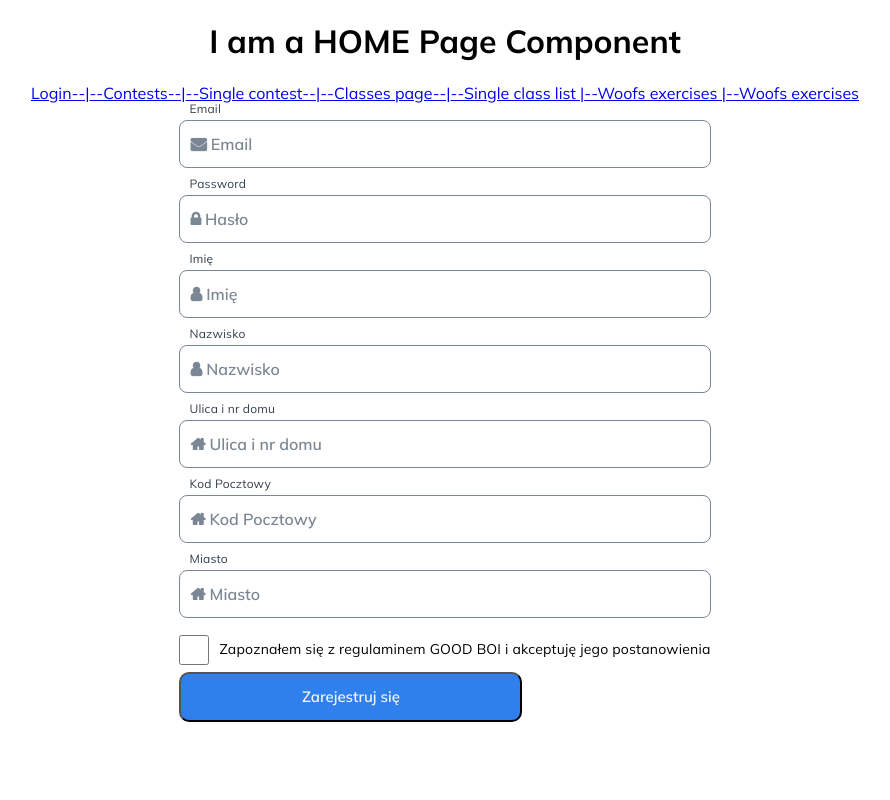
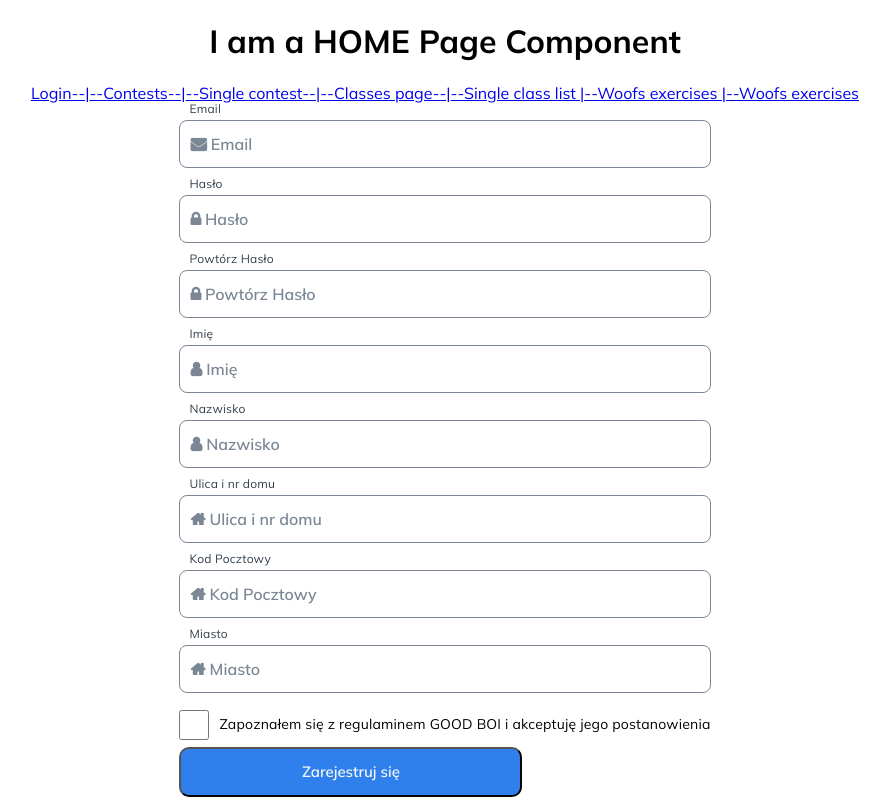
Before and after one commit to CC2021-WBL/GOOD-BOI-Application, a React (Create React App) app: page /register in a window 1280 px wide. Shown: the whole page, without its empty margins (195-1085 px from the left). Built offline with nearby package versions, Linux system fonts and the light colour scheme.

Commit message:
- Fixed: many setters handled with function

```diff
--- a/src/Organisms/RegistrationForm/RegistrationForm.js
+++ b/src/Organisms/RegistrationForm/RegistrationForm.js
@@ -34,6 +34,13 @@ const RegistrationForm = () => {
     navigate('/login');
   };
 
+  const handleInputChange = (event) => {
+    setFormData({
+      ...formData,
+      [event.target.name]: event.target.value,
+    });
+  };
+
   return (
     <CardWrapper>
       <RegistrationFormStyled onSubmit={submitHandler}>
@@ -45,28 +52,28 @@ const RegistrationForm = () => {
           id="email"
           required
           value={setFormData.email}
-          onChange={(event) =>
-            setFormData({
-              ...formData,
-              [event.target.name]: event.target.value,
-            })
-          }
+          onChange={handleInputChange}
         />
 
         <InputField
-          labelText="Password"
+          labelText="Hasło"
           htmlFor="password"
           type="password"
           id="password"
           placeholder="&#xf023; Hasło"
           required
           value={setFormData.password}
-          onChange={(event) =>
-            setFormData({
-              ...formData,
-              [event.target.name]: event.target.value,
-            })
-          }
+          onChange={handleInputChange}
+        />
+        <InputField
+          labelText="Powtórz Hasło"
+          htmlFor="password"
+          type="password"
+          id="password"
+          placeholder="&#xf023; Powtórz Hasło"
+          required
+          value={setFormData.password}
+          onChange={handleInputChange}
         />
         <InputField
           labelText="Imię"
@@ -76,12 +83,7 @@ const RegistrationForm = () => {
           id="firstname"
           required
           value={setFormData.firstname}
-          onChange={(event) =>
-            setFormData({
-              ...formData,
-              [event.target.name]: event.target.value,
-            })
-          }
+          onChange={handleInputChange}
         />
         <InputField
           labelText="Nazwisko"
@@ -91,12 +93,7 @@ const RegistrationForm = () => {
           id="surname"
           required
           value={setFormData.surname}
-          onChange={(event) =>
-            setFormData({
-              ...formData,
-              [event.target.name]: event.target.value,
-            })
-          }
+          onChange={handleInputChange}
         />
         <InputField
           labelText="Ulica i nr domu"
@@ -106,12 +103,7 @@ const RegistrationForm = () => {
           id="street"
           required
           value={setFormData.street}
-          onChange={(event) =>
-            setFormData({
-              ...formData,
-              [event.target.name]: event.target.value,
-            })
-          }
+          onChange={handleInputChange}
         />
         <InputField
           labelText="Kod Pocztowy"
@@ -121,12 +113,7 @@ const RegistrationForm = () => {
           id="zipcode"
           required
           value={setFormData.zipcode}
-          onChange={(event) =>
-            setFormData({
-              ...formData,
-              [event.target.name]: event.target.value,
-            })
-          }
+          onChange={handleInputChange}
         />
         <InputField
           labelText="Miasto"
@@ -136,12 +123,7 @@ const RegistrationForm = () => {
           id="city"
           required
           value={setFormData.city}
-          onChange={(event) =>
-            setFormData({
-              ...formData,
-              [event.target.name]: event.target.value,
-            })
-          }
+          onChange={handleInputChange}
         />
         <CheckboxAgreeField text="Zapoznałem się z regulaminem GOOD BOI i akceptuję jego postanowienia" />
         <PriSecBtn text="Zarejestruj się" />
```
